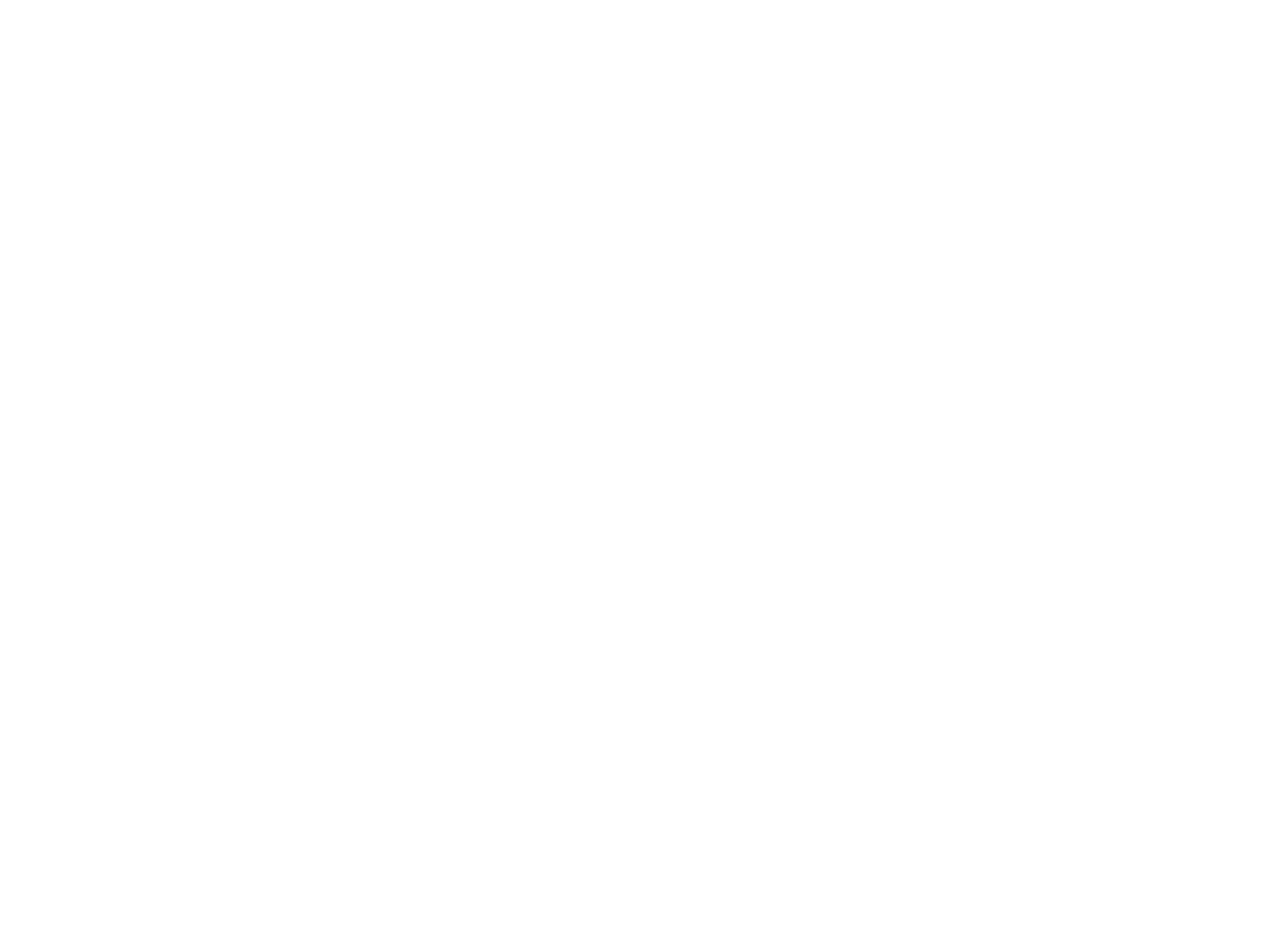
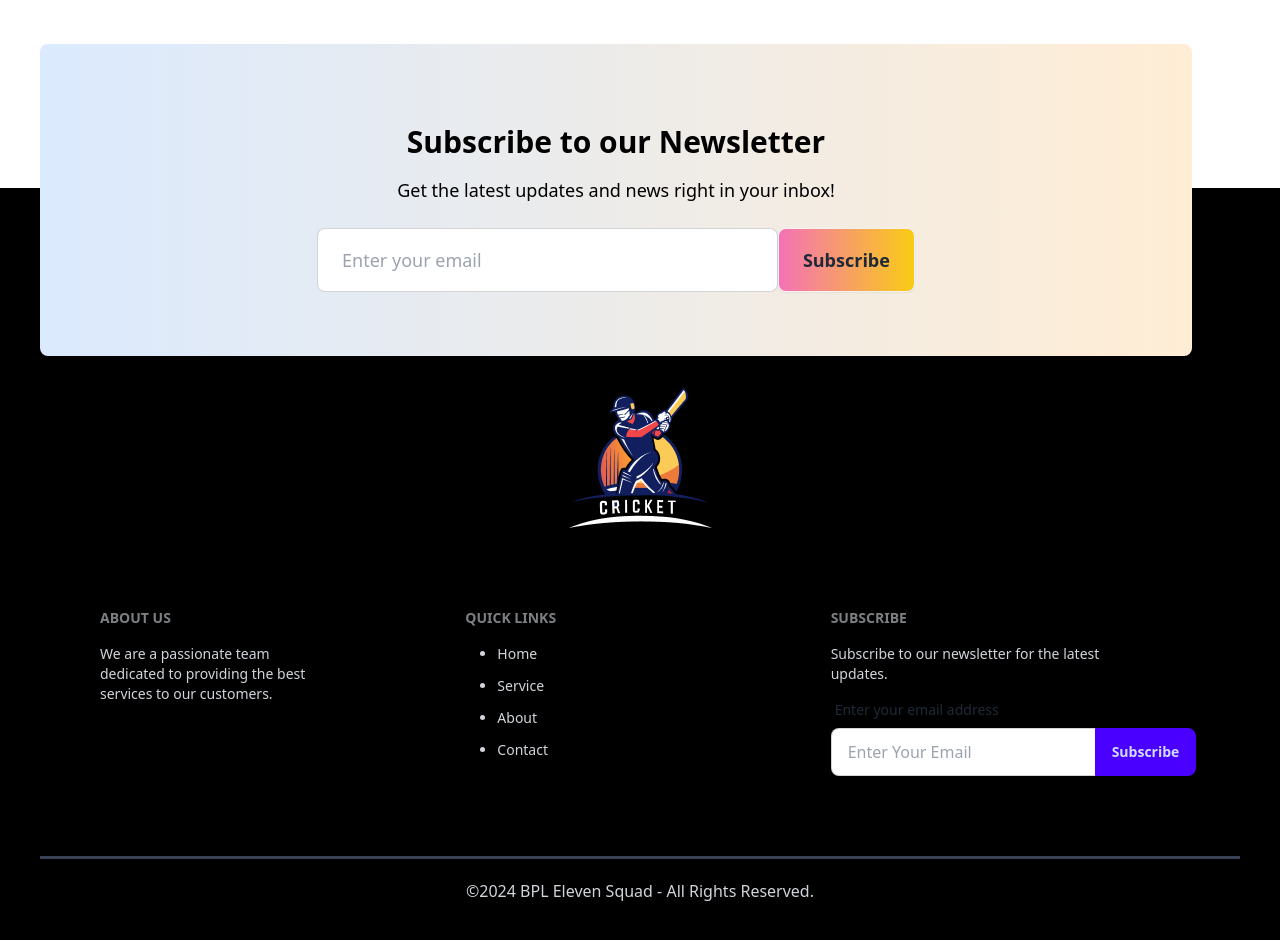
Before and after one commit to rrishiddh/BPL-Eleven-Squad, a React (Vite) app: page / in a window 1280 px wide. Shown: the part 3600-4540 px from the top of the page. Before the commit the page ends 3580 px from the top, so only its background shows below. Built offline with nearby package versions, Linux system fonts and the light colour scheme.

Commit message:
footer added

```diff
--- a/src/App.jsx
+++ b/src/App.jsx
@@ -1,5 +1,6 @@
 import AvailablePlayers from "./components/AvailablePlayers";
 import Banner from "./components/Banner";
+import Footer from "./components/Footer";
 import Header from "./components/Header";
 import PlayerCard from "./components/PlayerCard";
 
@@ -18,6 +19,11 @@
       {/* player card  */}
       <PlayerCard></PlayerCard>
 
+      {/* newsletter  */}
+
+      {/* footer  */}
+      <Footer></Footer>
+
     </div>
   );
 };
--- /dev/null
+++ b/src/components/Footer.jsx
@@ -0,0 +1,70 @@
+import img from '../assets/logo-footer.png'
+
+const Footer = () => {
+    return (
+        <div className="mt-52">
+            <div className=" bg-black text-gray-300  p-10 mx-auto relative ">
+
+
+             <div className="w-[90%] mx-auto bg-gradient-to-r from-blue-100 to-orange-100 py-16 rounded-lg text-center absolute  -top-36 text-black">
+                 <h2 className="text-3xl font-bold my-4">Subscribe to our Newsletter</h2>
+                 <p className="mb-6 text-lg">Get the latest updates and news right in your inbox!</p>
+                 <div className="flex justify-center">
+                     <input
+                         type="email"
+                         placeholder="Enter your email"
+                         className="input input-bordered input-lg rounded-l-lg lg:w-[40%]"
+                     />
+                     <button className="btn btn-lg bg-gradient-to-r from-pink-400 to-yellow-400  font-semibold rounded-lg">
+                         Subscribe
+                     </button>
+                 </div>
+
+
+             </div>
+
+              <img className='mx-auto pt-40 pb-20' src={img} alt="" />
+
+
+             <footer className="footer w-[90%] mx-auto grid grid-cols-1 lg:grid-cols-3 ">
+                     <nav>
+                         <h6 className="footer-title">About us</h6>
+                         <p className="md:w-[60%]">We are a passionate team dedicated to providing the best services to our customers.</p>
+                     </nav>
+                     <nav>
+                         <h6 className="footer-title">Quick Links</h6>
+                         <ul className="space-y-3 ml-8">
+                             <li className="list-disc">Home</li>
+                             <li className="list-disc">Service</li>
+                             <li className="list-disc">About</li>
+                             <li className="list-disc">Contact</li>
+                         </ul>
+                     </nav>
+                     <form>
+                         <h6 className="footer-title">Subscribe</h6>
+                         <p className="md:w-[80%]">Subscribe to our newsletter for the latest updates.</p>
+                         <fieldset className="form-control w-[50%]">
+                         <label className="label">
+                             <span className="label-text">Enter your email address</span>
+                         </label>
+                         <div className="join">
+                             <input
+                             type="text"
+                             placeholder="Enter Your Email"
+                             className="input input-bordered join-item" />
+                             <button className="btn btn-primary join-item">Subscribe</button>
+                         </div>
+                         </fieldset>
+                     </form>
+             </footer>
+
+
+             <p className="py-10"></p>
+             <p  className="border border-b-2 border-gray-700"></p>
+             <p className="text-center mt-5"> &copy;2024 BPL Eleven Squad - All Rights Reserved.</p>
+         </div>
+        </div>
+    );
+};
+
+export default Footer;
--- a/src/components/Header.jsx
+++ b/src/components/Header.jsx
@@ -2,7 +2,7 @@
 
 const Header = () => {
     return (
-        <div className="w-[90%] mx-auto">
+        <div className="w-[90%] mx-auto ">
             <div className="navbar bg-base-100">
             <div className="navbar-start">
                 <div className="dropdown">
```
